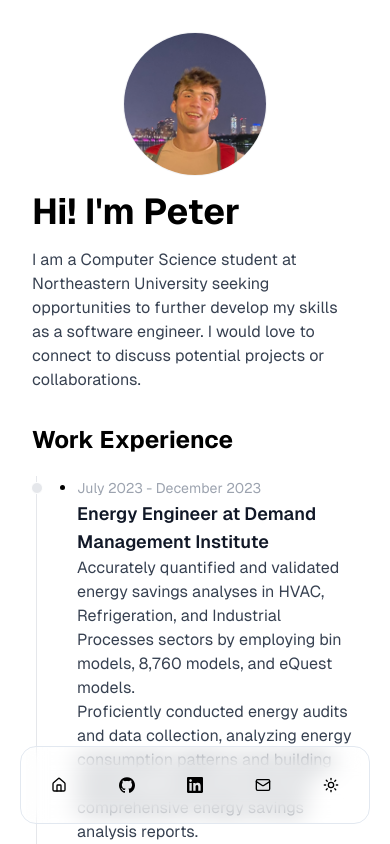
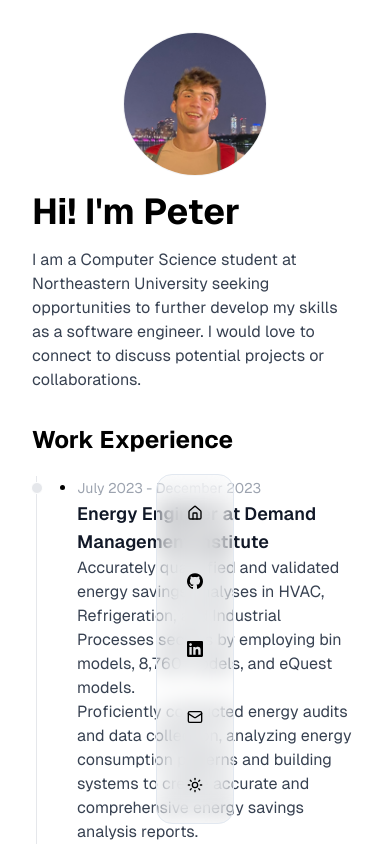
Before and after one commit to pmboerth/pmboerth.github.io, a Next.js app: page / in a window 390 px wide. Shown: the top 844 px of the page. Built offline with nearby package versions, Linux system fonts and the light colour scheme.

Commit message:
disabled ESLint any restriction

```diff
--- a/components/CustomDock.tsx
+++ b/components/CustomDock.tsx
@@ -107,7 +107,7 @@ const DATA = {
 };
 
 export function CustomDock({
-  orientation,
+  orientation
 }: {
   orientation: "vertical" | "horizontal";
 }) {
@@ -141,7 +141,7 @@ export function CustomDock({
         <TooltipProvider>
           <Dock
             direction="middle"
-            orientation={isMobile ? "horizontal" : "vertical"}
+            orientation={orientation || (isMobile ? "horizontal" : "vertical")}
           >
             {DATA.navbar.map((item) => (
               <DockIcon key={item.label}>
--- a/components/magicui/dock.tsx
+++ b/components/magicui/dock.tsx
@@ -1,6 +1,6 @@
 "use client";
 
-import React, { PropsWithChildren, ReactElement, useRef } from "react";
+import React, { PropsWithChildren, useRef } from "react";
 import { cva, type VariantProps } from "class-variance-authority";
 import { motion, useMotionValue, useSpring, useTransform, MotionValue } from "framer-motion";
 
```
Also changed, not shown: .eslintrc.json.
